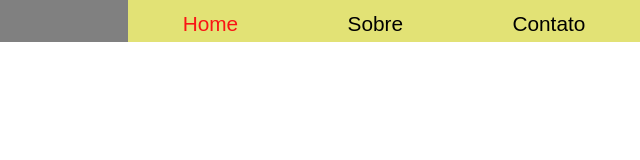
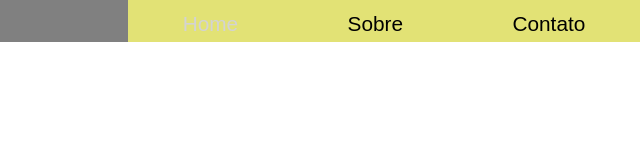
Before and after one commit to carolinadesouzasilva/ProjetoAdoteAqui, a plain HTML site: page index.html in a window 1280 px wide. In both pictures the pointer is over the link "Home". Shown: the full height of the page, 640-1280 px from the left. Drawn offline with Linux system fonts and the light colour scheme.

Commit message:
Alteração  na cor do menu (:hover)
Alteração  na cor do menu (:hover)

```diff
--- a/css/index.css
+++ b/css/index.css
@@ -61,5 +61,5 @@ h1:hover {
 }
 
 a:hover {
-    color: rgb(249, 21, 21);
+    color: lightgray;
 }
```
